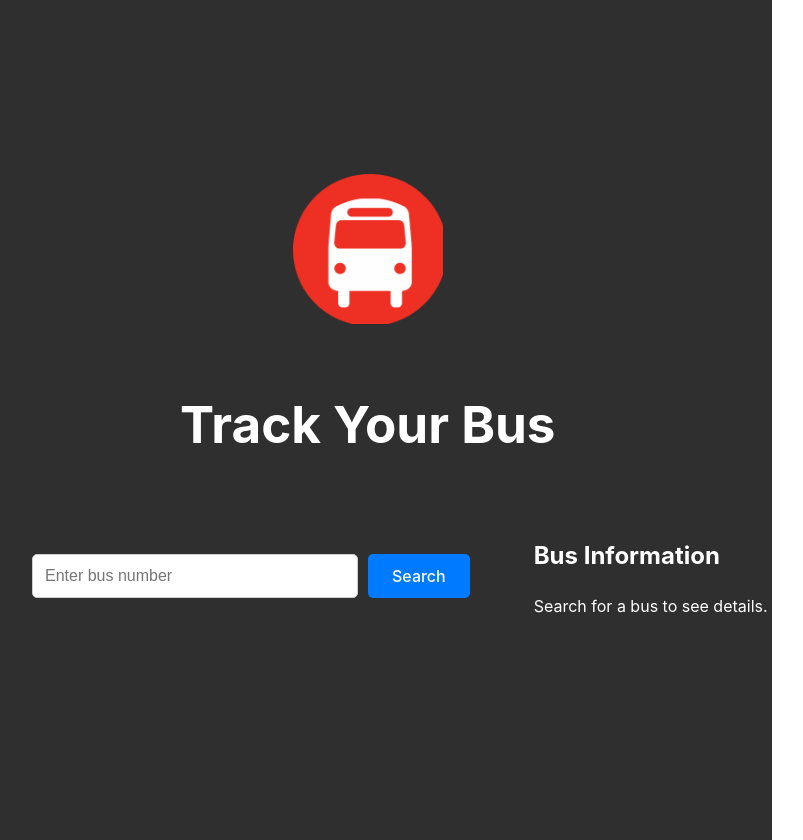
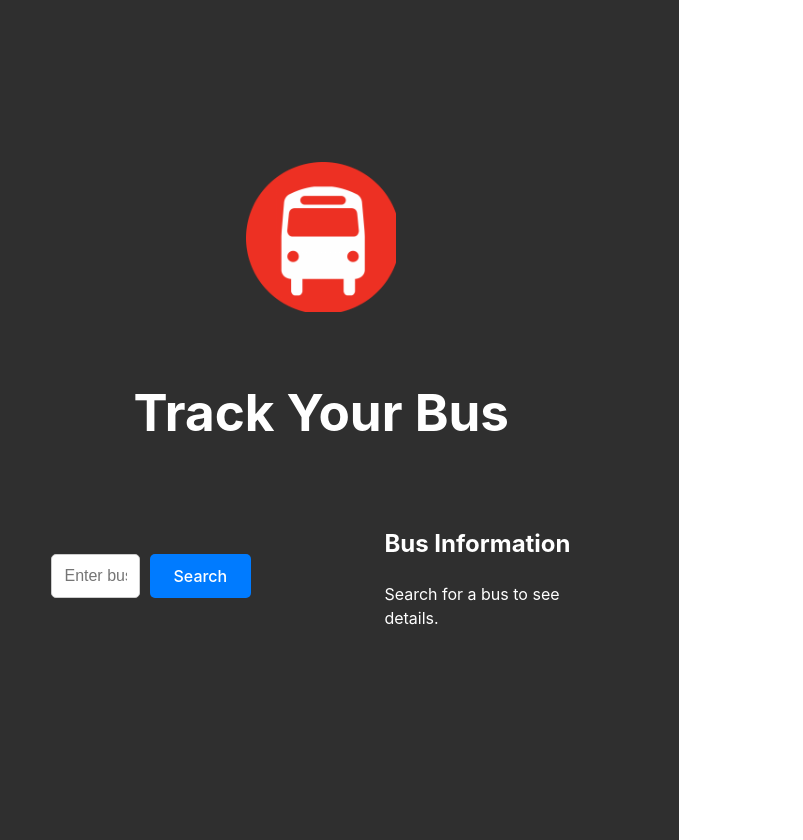
Before and after one commit to anuraggr/trackbus, a React (Vite) app: page / in a window 1280 px wide. Shown: the whole page, without its empty margins (36-839 px from the left). Built offline with nearby package versions, Linux system fonts and the light colour scheme.

Commit message:
Update App.css

```diff
--- a/src/App.css
+++ b/src/App.css
@@ -1,4 +1,4 @@
-/* Ensure entire content is centered */
+/* Outer container with full height */
 .container {
   display: flex;
   flex-direction: column;
@@ -10,31 +10,33 @@
   padding: 20px;
 }
 
-/* Updated to take full width with flex properties */
+/* Central content holder */
 .main-content {
   display: flex;
-  justify-content: space-around; /* Adjusts space between search and bus info */
+  justify-content: space-between; /* Spreads search and info evenly */
   align-items: center;
-  width: 100%;
-  max-width: 1200px; /* Set a max-width to avoid stretching too far */
+  width: 80%; /* Now it will take 80% of the screen width */
+  max-width: 1200px; /* Keep it constrained for bigger screens */
   margin: 0 auto;
   padding: 2rem;
 }
 
-/* Style for the search bar and button */
+/* Search bar area */
 .search-container {
   display: flex;
   justify-content: flex-start;
   align-items: center;
-  margin-right: 2rem; /* Space between search and info */
+  margin-right: 2rem;
+  width: 60%; /* Search container takes up more space */
 }
 
+/* Search bar styling */
 .search-bar {
   padding: 0.75rem;
   font-size: 1rem;
   border-radius: 5px;
   border: 1px solid #ccc;
-  width: 300px;
+  width: 100%; /* Full width */
   margin-right: 10px;
   outline: none;
   transition: border-color 0.3s ease;
@@ -44,6 +46,7 @@
   border-color: #007bff;
 }
 
+/* Search button */
 .search-button {
   padding: 0.75rem 1.5rem;
   background-color: #007bff;
@@ -58,7 +61,7 @@
   background-color: #0056b3;
 }
 
-/* Style for bus info card */
+/* Info section */
 .bus-info {
   background-color: #333;
   padding: 1rem;
@@ -68,14 +71,14 @@
   text-align: center;
 }
 
-/* Logo stays centered at the top */
+/* Logo stays at the top */
 .logo {
   width: 150px;
   height: auto;
   margin-bottom: 2rem;
 }
 
-/* Make sure the bus info and search are spaced evenly */
+/* On smaller screens, adjust the layout */
 @media (max-width: 768px) {
   .main-content {
     flex-direction: column;
@@ -85,5 +88,10 @@
 
   .search-container {
     margin-bottom: 1rem;
+    width: 100%;
+  }
+
+  .bus-info {
+    width: 100%;
   }
 }
```
